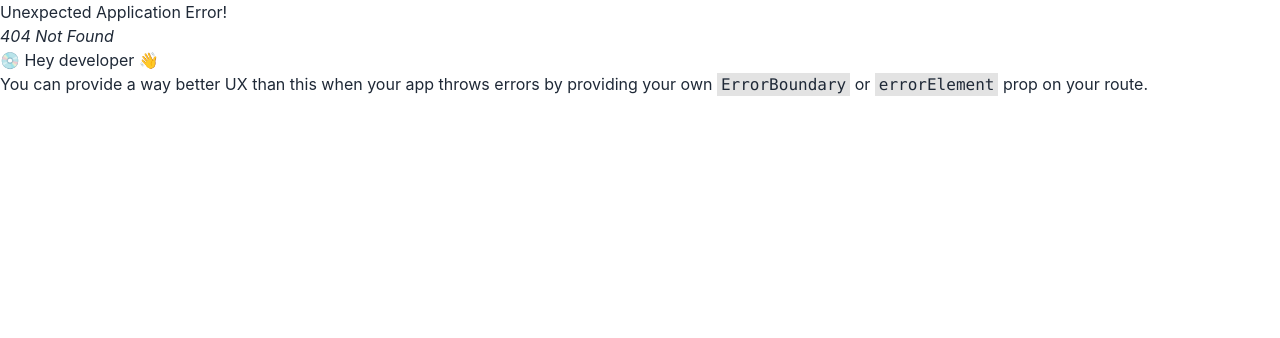
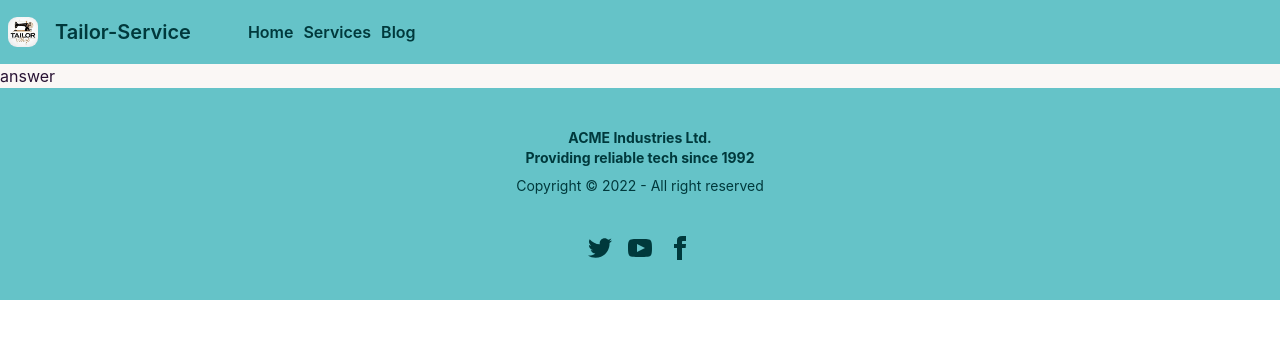
Before and after one commit to SADIA-AFSANA/Tailor-Service, a React (Create React App) app: page /blog in a window 1280 px wide. Before the commit this address had no page. Shown: the top 338 px of the page. Built offline with nearby package versions, Linux system fonts and the light colour scheme.

Commit message:
header footer done

```diff
--- a/src/App.js
+++ b/src/App.js
@@ -7,7 +7,7 @@
 
 
   return (
-    <div >
+    <div data-theme="cupcake">
       <RouterProvider router={router}></RouterProvider>
     </div>
   );
--- /dev/null
+++ b/src/Layout/Main.js
@@ -0,0 +1,16 @@
+import React from 'react';
+import { Outlet } from 'react-router-dom';
+import Footer from '../Pages/shared/Footer/Footer';
+import Header from '../Pages/shared/Header/Header';
+
+const Main = () => {
+    return (
+        <div>
+            <Header></Header>
+            <Outlet></Outlet>
+            <Footer></Footer>
+        </div>
+    );
+};
+
+export default Main;
--- /dev/null
+++ b/src/Pages/Blog/Blog.js
@@ -0,0 +1,11 @@
+import React from 'react';
+
+const Blog = () => {
+    return (
+        <div>
+            <h1>answer</h1>
+        </div>
+    );
+};
+
+export default Blog;
--- /dev/null
+++ b/src/Pages/shared/Footer/Footer.js
@@ -0,0 +1,26 @@
+import React from 'react';
+
+const Footer = () => {
+    return (
+        <div>
+            <footer className="footer footer-center p-10 bg-primary text-primary-content">
+                <div>
+
+                    <p className="font-bold">
+                        ACME Industries Ltd. <br />Providing reliable tech since 1992
+                    </p>
+                    <p>Copyright © 2022 - All right reserved</p>
+                </div>
+                <div>
+                    <div className="grid grid-flow-col gap-4">
+                        <a href="/"><svg xmlns="http://www.w3.org/2000/svg" width="24" height="24" viewBox="0 0 24 24" className="fill-current"><path d="M24 4.557c-.883.392-1.832.656-2.828.775 1.017-.609 1.798-1.574 2.165-2.724-.951.564-2.005.974-3.127 1.195-.897-.957-2.178-1.555-3.594-1.555-3.179 0-5.515 2.966-4.797 6.045-4.091-.205-7.719-2.165-10.148-5.144-1.29 2.213-.669 5.108 1.523 6.574-.806-.026-1.566-.247-2.229-.616-.054 2.281 1.581 4.415 3.949 4.89-.693.188-1.452.232-2.224.084.626 1.956 2.444 3.379 4.6 3.419-2.07 1.623-4.678 2.348-7.29 2.04 2.179 1.397 4.768 2.212 7.548 2.212 9.142 0 14.307-7.721 13.995-14.646.962-.695 1.797-1.562 2.457-2.549z"></path></svg></a >
+                        <a href="/"><svg xmlns="http://www.w3.org/2000/svg" width="24" height="24" viewBox="0 0 24 24" className="fill-current"><path d="M19.615 3.184c-3.604-.246-11.631-.245-15.23 0-3.897.266-4.356 2.62-4.385 8.816.029 6.185.484 8.549 4.385 8.816 3.6.245 11.626.246 15.23 0 3.897-.266 4.356-2.62 4.385-8.816-.029-6.185-.484-8.549-4.385-8.816zm-10.615 12.816v-8l8 3.993-8 4.007z"></path></svg></a>
+                        <a href="/"><svg xmlns="http://www.w3.org/2000/svg" width="24" height="24" viewBox="0 0 24 24" className="fill-current"><path d="M9 8h-3v4h3v12h5v-12h3.642l.358-4h-4v-1.667c0-.955.192-1.333 1.115-1.333h2.885v-5h-3.808c-3.596 0-5.192 1.583-5.192 4.615v3.385z"></path></svg></a>
+                    </div>
+                </div>
+            </footer>
+        </div>
+    );
+};
+
+export default Footer;
--- /dev/null
+++ b/src/Pages/shared/Header/Header.css
@@ -0,0 +1,14 @@
+.img {
+    height: 30px;
+    width: 30px;
+    border-radius: 30%;
+}
+
+.header {
+    margin-left: 30px;
+}
+
+.header a {
+    margin-left: 10px;
+    font-weight: 600;
+}
--- /dev/null
+++ b/src/Pages/shared/Header/Header.js
@@ -0,0 +1,22 @@
+import React from 'react';
+import { Link } from 'react-router-dom';
+import './Header.css'
+
+const Header = () => {
+    return (
+        <div>
+
+            <div className="navbar bg-primary text-primary-content">
+                <img className='img ' src="tailor logo.jpeg" alt="" />
+                <Link to="/" className="btn btn-ghost normal-case text-xl">Tailor-Service</Link>
+                <div className='header '>
+                    <Link to='/home'>Home</Link>
+                    <Link to='/services'>Services</Link>
+                    <Link to='/blog'>Blog</Link>
+                </div>
+            </div>
+        </div>
+    );
+};
+
+export default Header;
```
Also changed, not shown: src/Router/Routes.js (+21 -2 lines), public/tailor logo.jpeg (added).
